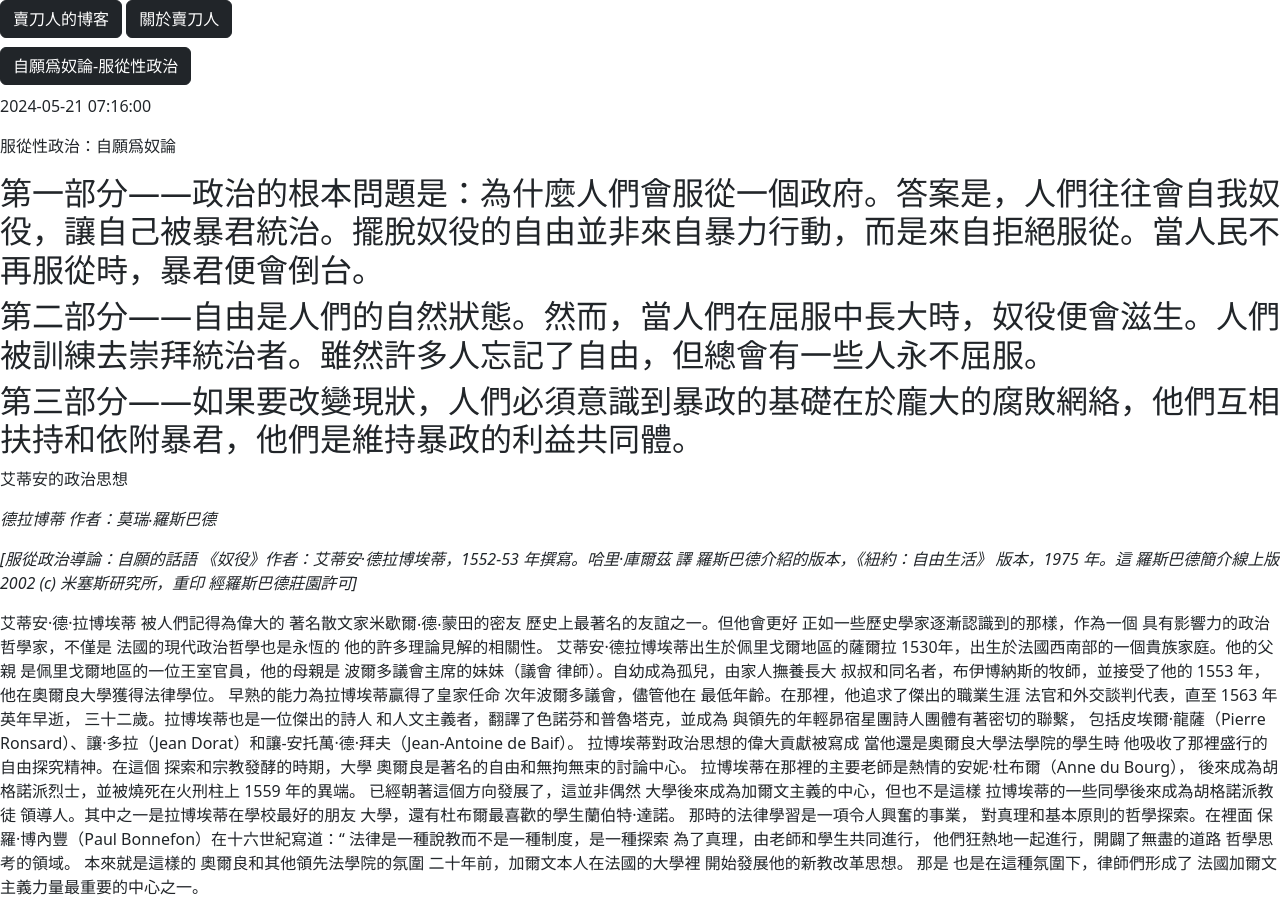
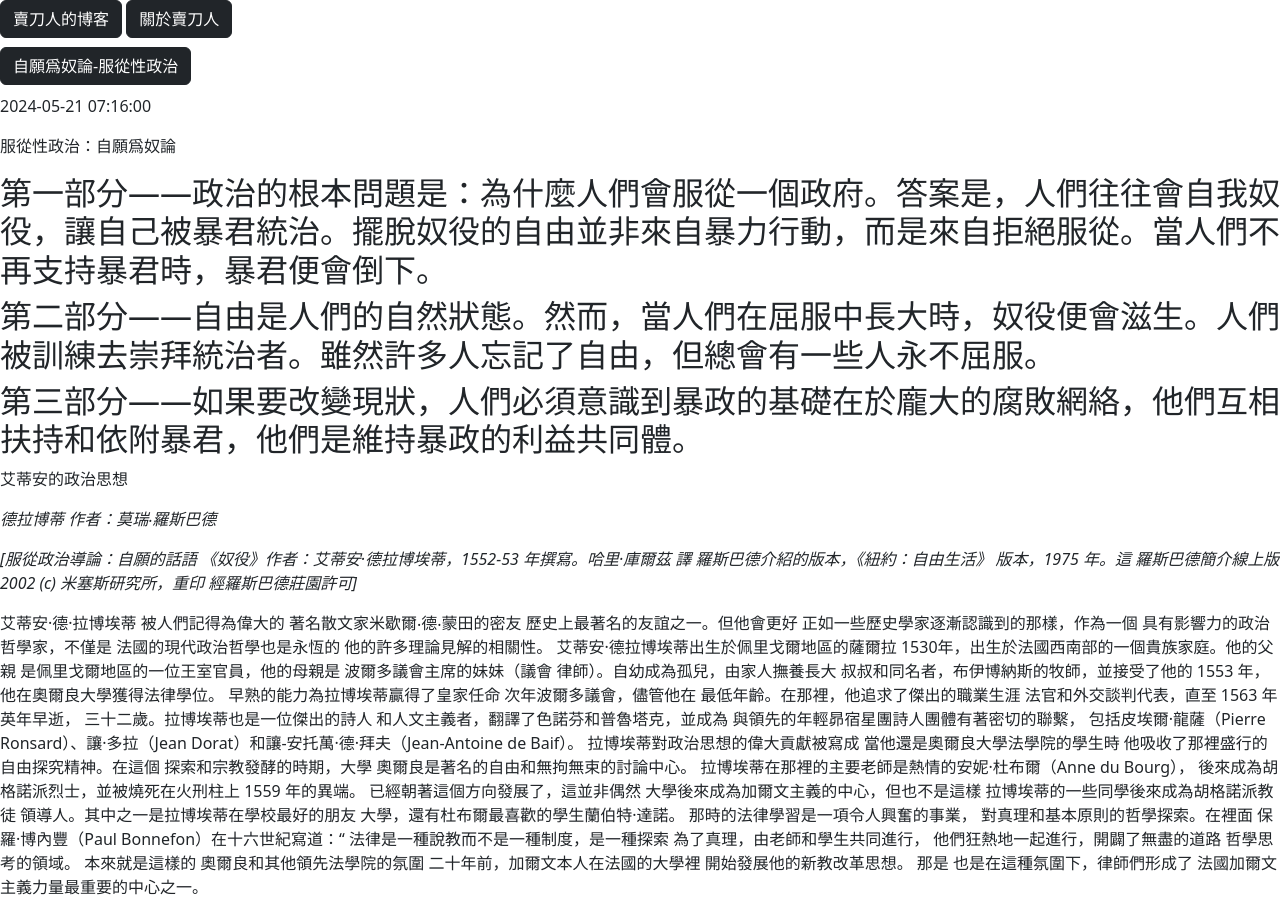
Before and after one commit to maidaoren/maidaoren.github.io, a Jekyll site: the page built from _posts/2024-05-21-The-Politics-of-Obedience.md, in a window 1280 px wide and 900 px high. Built offline with Jekyll 4.4.1, drawn with Linux system fonts in a browser that asks for light colours.

Commit message:
Update 2024-05-21-The-Politics-of-Obedience.md

```diff
--- a/_posts/2024-05-21-The-Politics-of-Obedience.md
+++ b/_posts/2024-05-21-The-Politics-of-Obedience.md
@@ -6,7 +6,7 @@ date:   2024-05-21 15:16:00 +0800
 ---
 服從性政治：自願爲奴論
 
-## 第一部分——政治的根本問題是：為什麼人們會服從一個政府。答案是，人們往往會自我奴役，讓自己被暴君統治。擺脫奴役的自由並非來自暴力行動，而是來自拒絕服從。當人民不再服從時，暴君便會倒台。
+## 第一部分——政治的根本問題是：為什麼人們會服從一個政府。答案是，人們往往會自我奴役，讓自己被暴君統治。擺脫奴役的自由並非來自暴力行動，而是來自拒絕服從。當人們不再支持暴君時，暴君便會倒下。
 
 ## 第二部分——自由是人們的自然狀態。然而，當人們在屈服中長大時，奴役便會滋生。人們被訓練去崇拜統治者。雖然許多人忘記了自由，但總會有一些人永不屈服。
 
```
